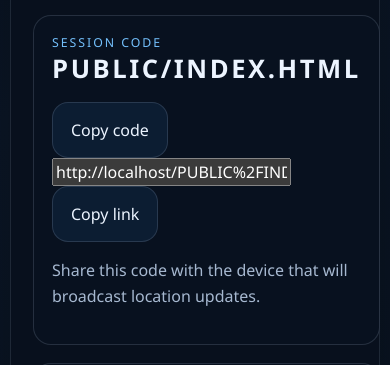
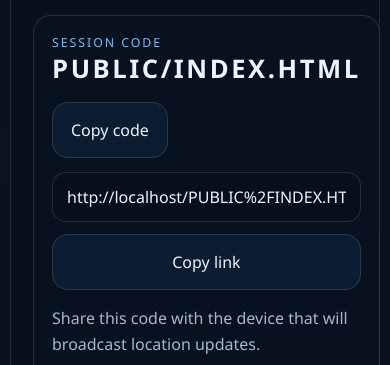
Before and after one commit to to8zljghvru/GPSLiveDATA1, a website: page public/index.html in a window 390 px wide. Shown: the part 735-1100 px from the top of the page. Drawn offline with nearby package versions, Linux system fonts and the light colour scheme; no server answers.

Commit message:
Update styles.css

```diff
--- a/public/styles.css
+++ b/public/styles.css
@@ -183,6 +183,22 @@ button:disabled {
   letter-spacing: 0.1em;
 }
 
+.share-row {
+  display: grid;
+  grid-template-columns: minmax(0, 1fr) auto;
+  gap: 12px;
+  margin-top: 14px;
+}
+
+.share-row input {
+  min-height: 50px;
+  border-radius: 14px;
+  padding: 0 14px;
+  border: 1px solid rgba(166, 184, 208, 0.18);
+  background: rgba(8, 16, 27, 0.86);
+  color: var(--text);
+}
+
 .location-grid {
   display: grid;
   grid-template-columns: repeat(4, minmax(0, 1fr));
@@ -209,8 +225,9 @@ button:disabled {
 .map-frame {
   width: 100%;
   min-height: 360px;
-  border: 0;
+  border: 1px solid rgba(166, 184, 208, 0.18);
   border-radius: 20px;
+  overflow: hidden;
 }
 
 .input-group {
@@ -242,7 +259,8 @@ button:disabled {
 
 @media (max-width: 800px) {
   .action-grid,
-  .location-grid {
+  .location-grid,
+  .share-row {
     grid-template-columns: 1fr;
   }
 
```
